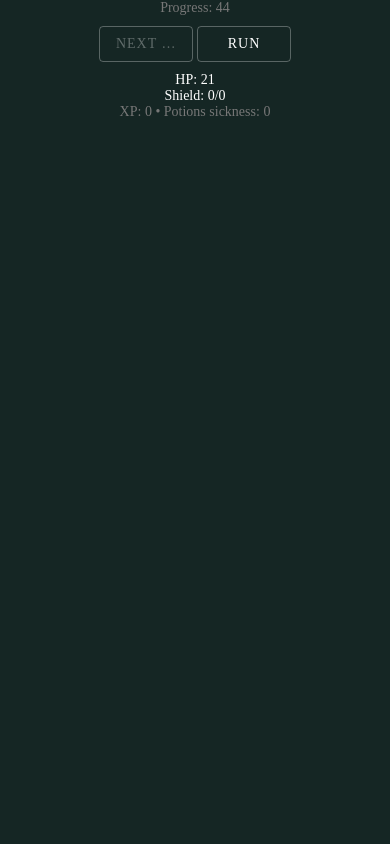
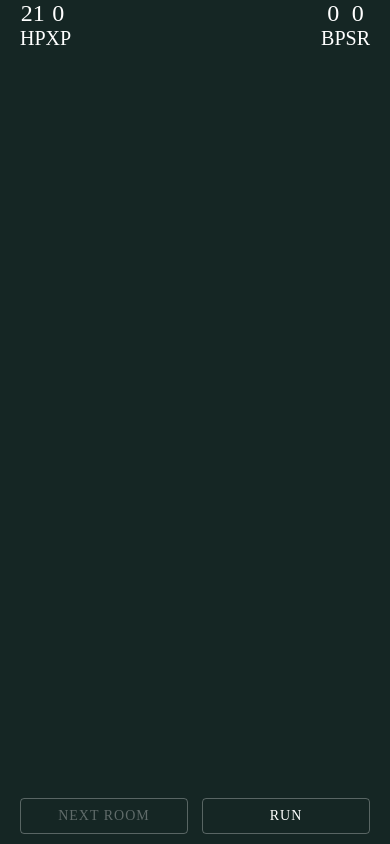
Before and after one commit to tegandbiscuits/rapscallion-native, a React Native app: screen /Game in a window 390 px wide. Built offline with nearby package versions, Linux system fonts and the light colour scheme.

Commit message:
Bit of game layout

```diff
--- a/App.tsx
+++ b/App.tsx
@@ -49,7 +49,7 @@ const theme = {
     ...DefaultTheme.colors,
     primary: '#fff',
     background: '#152624',
-    text: '#777',
+    text: '#fff',
     consumable: '#ba123a',
     fightable: '#000000',
   },
--- a/src/Game.tsx
+++ b/src/Game.tsx
@@ -5,6 +5,7 @@ import { Button, Text, useTheme } from 'react-native-paper';
 import { SafeAreaView } from 'react-native-safe-area-context';
 import { useDispatch, useSelector } from 'react-redux';
 import PlayCard, { IPlayCard } from './decks/PlayCard';
+import Stat from './Stat';
 import {
   dealRoom,
   playCard,
@@ -22,6 +23,7 @@ const styles = StyleSheet.create({
     flex: 1,
     alignItems: 'center',
     paddingHorizontal: 20,
+    justifyContent: 'space-between',
   },
   cardContainer: {
     flexDirection: 'row',
@@ -36,9 +38,10 @@ const styles = StyleSheet.create({
     flexDirection: 'row',
     justifyContent: 'space-between',
     marginBottom: 10,
+    width: '100%',
   },
   roomAction: {
-    width: '49%',
+    width: '48%',
   },
   stats: {
     alignItems: 'center',
@@ -86,48 +89,33 @@ const Game = () => {
 
   return (
     <SafeAreaView style={[styles.container, { backgroundColor: theme.colors.background }]}>
-      <View>
-        <Text style={styles.progress}>
-          {/* eslint-disable react/jsx-one-expression-per-line */}
-          Progress: {progress}
-        </Text>
+      {/* <Text style={styles.progress}>
+        Progress: {progress}
+      </Text> */}
 
-        <View style={styles.roomActions}>
-          <Button
-            mode="outlined"
-            disabled={cardsPlayedCount < 3}
-            style={styles.roomAction}
-            onPress={() => dispatch(dealRoom({ didRun: false }))}
-          >
-            Next Room
-          </Button>
+      <View style={{ flexDirection: 'row', justifyContent: 'space-between', width: '100%' }}>
+        <View style={{ flexDirection: 'row' }}>
+          <Stat points={hp} label="HP" />
+          <Stat points={xp} label="XP" />
+        </View>
+        <View style={{ flexDirection: 'row' }}>
+          <Stat points={shield.blocking} label="BP" />
+          <Stat points={shield.rank} label="SR" />
+        </View>
+      </View>
+      {/* <View>
 
-          <Button
-            mode="outlined"
-            disabled={unableToRun}
-            onPress={() => dispatch(dealRoom({ didRun: true }))}
-            style={styles.roomAction}
-          >
-            Run
-          </Button>
-        </View>
 
         <View style={styles.stats}>
-          <Text style={{ color: theme.colors.primary }}>
-            HP: {hp}
-          </Text>
-          <Text style={{ color: theme.colors.primary }}>
-            Shield: {shield.blocking}/{shield.rank}
-          </Text>
           <Text>
-            XP: {xp} • Potions sickness: {potionSickness}
+             Potions sickness: {potionSickness}
           </Text>
         </View>
-      </View>
+      </View> */}
 
       <View style={styles.cardContainer} accessible={false} accessibilityLabel="Delt cards">
         {room.map((card) => {
-          if (!card) {
+          if (!card || card.played) {
             return null;
           }
 
@@ -151,6 +139,26 @@ const Game = () => {
           onPress={() => { }}
         />
       ) : null}
+
+      <View style={styles.roomActions}>
+        <Button
+          mode="outlined"
+          disabled={cardsPlayedCount < 3}
+          style={styles.roomAction}
+          onPress={() => dispatch(dealRoom({ didRun: false }))}
+        >
+          Next Room
+        </Button>
+
+        <Button
+          mode="outlined"
+          disabled={unableToRun}
+          onPress={() => dispatch(dealRoom({ didRun: true }))}
+          style={styles.roomAction}
+        >
+          Run
+        </Button>
+      </View>
     </SafeAreaView>
   );
 };
--- /dev/null
+++ b/src/Stat.tsx
@@ -0,0 +1,29 @@
+import React from 'react';
+import { StyleSheet, View } from 'react-native';
+import { Text } from 'react-native-paper';
+
+const styles = StyleSheet.create({
+  container: {
+    alignItems: 'center',
+  },
+  points: {
+    fontSize: 24,
+  },
+  label: {
+    fontSize: 20,
+  },
+});
+
+interface Props {
+  points: number;
+  label: string;
+}
+
+const Stat = ({ points, label }: Props) => (
+  <View style={styles.container}>
+    <Text style={styles.points}>{points}</Text>
+    <Text style={styles.label}>{label}</Text>
+  </View>
+);
+
+export default Stat;
```
